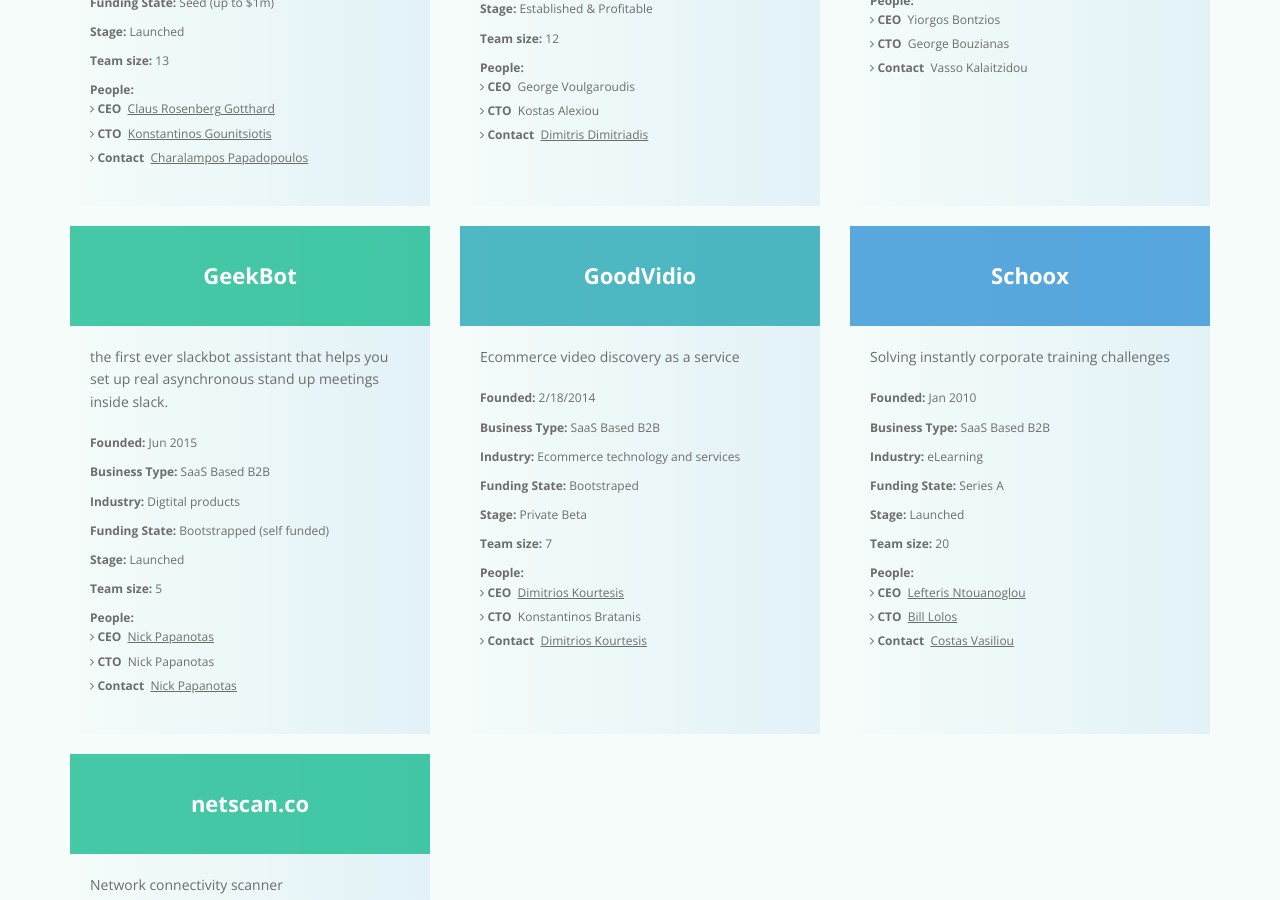
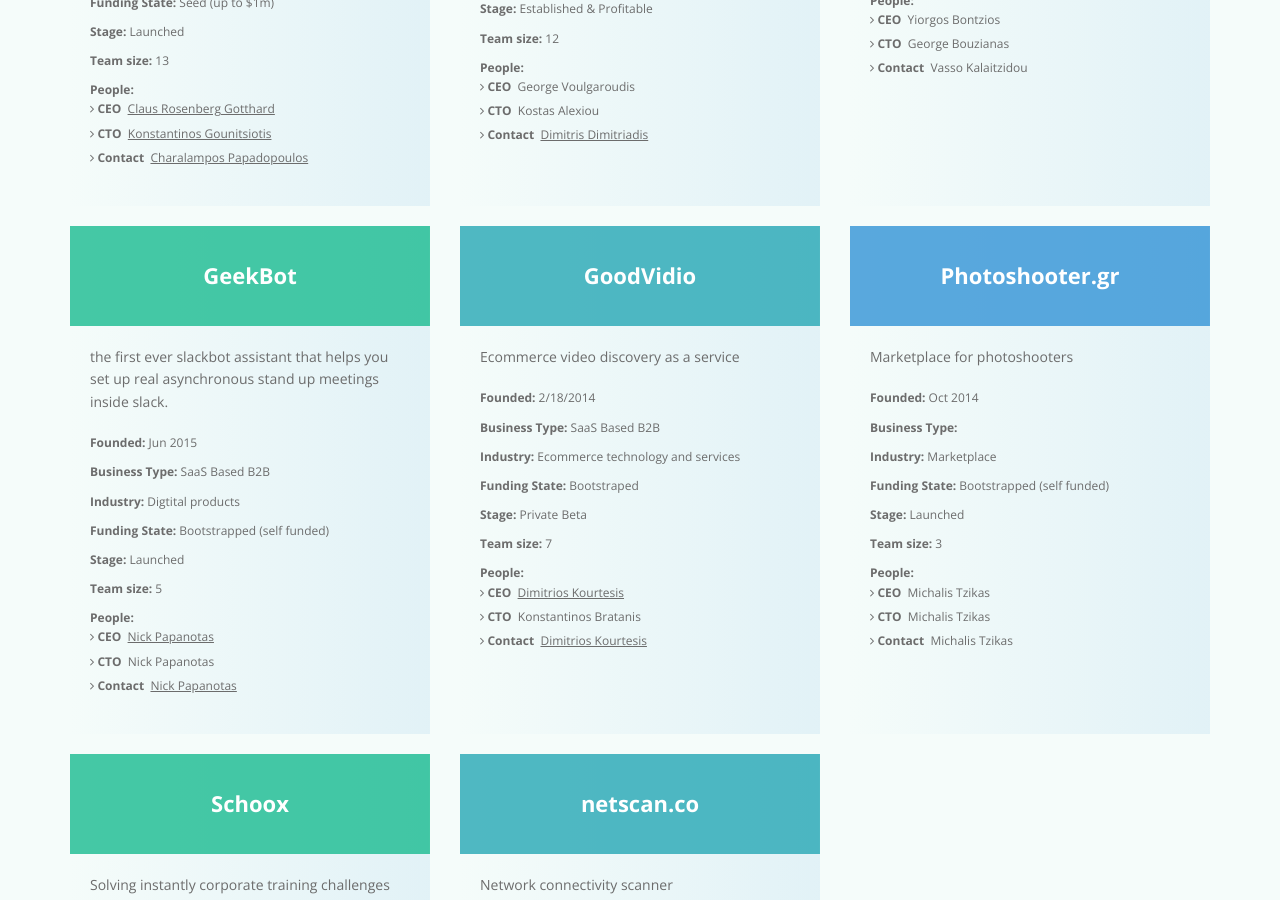
Before and after one commit to skgtech/skgtech.github.io, a Jekyll site: the page built from startups/index.html, in a window 1280 px wide and 900 px high, scrolled down 763 px. Built offline with Jekyll 4.4.1, drawn with Linux system fonts in a browser that asks for light colours; nearby versions of some CDN libraries.

Commit message:
Startup: Photoshooter.gr
Startup: Photoshooter.gr

```diff
--- a/_data/startups.yaml
+++ b/_data/startups.yaml
@@ -114,3 +114,15 @@
   contactPerson: "Vasso Kalaitzidou"
   cto: "George Bouzianas"
   teamMembers: 13
+- companyName: "Photoshooter"
+  brandName: "Photoshooter.gr"
+  stage: "Launched"
+  companyUrl: "http://www.photoshooter.gr"
+  industry: "Marketplace"
+  yearFounded: "1/10/2014"
+  stateOfFunding: "Bootstrapped (self funded)"
+  highLevelPitch: "Marketplace for photoshooters"
+  ceo: "Michalis Tzikas"
+  contactPerson: "Michalis Tzikas"
+  cto: "Michalis Tzikas"
+  teamMembers: 3
```
